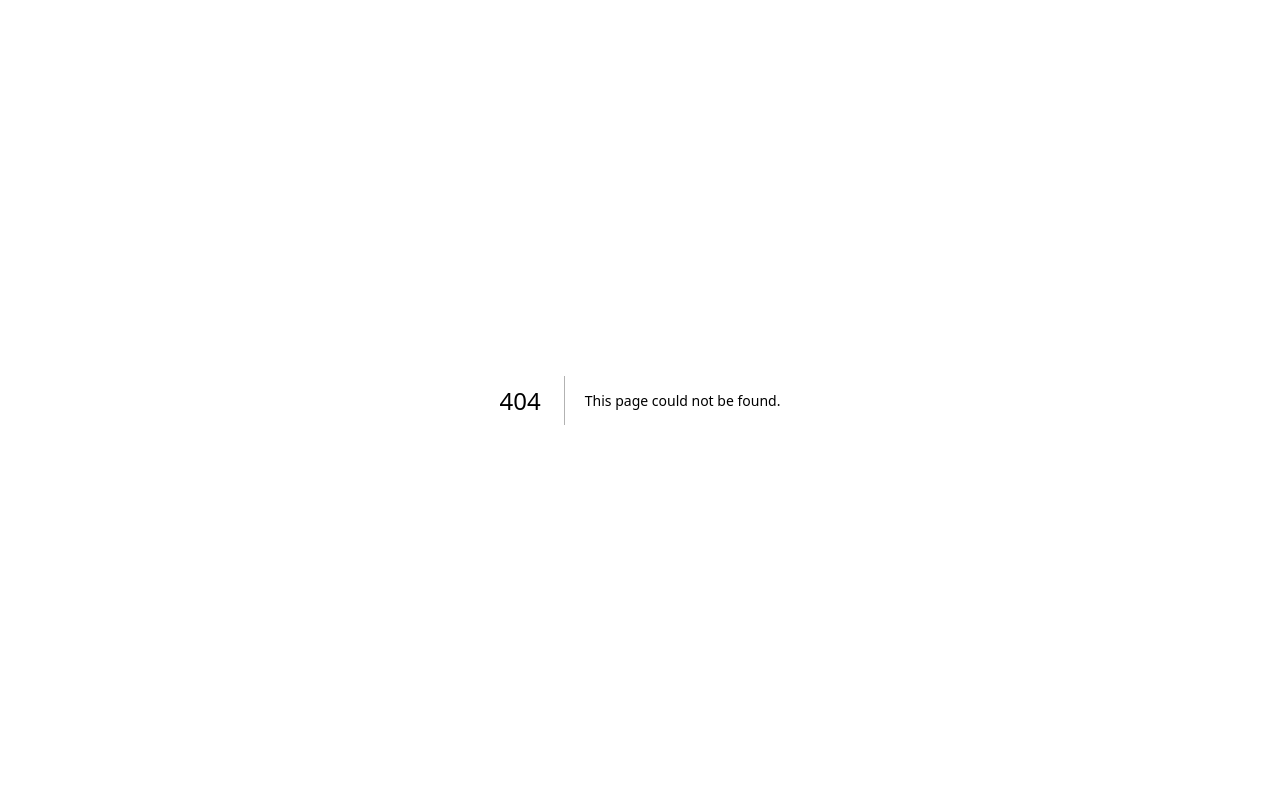
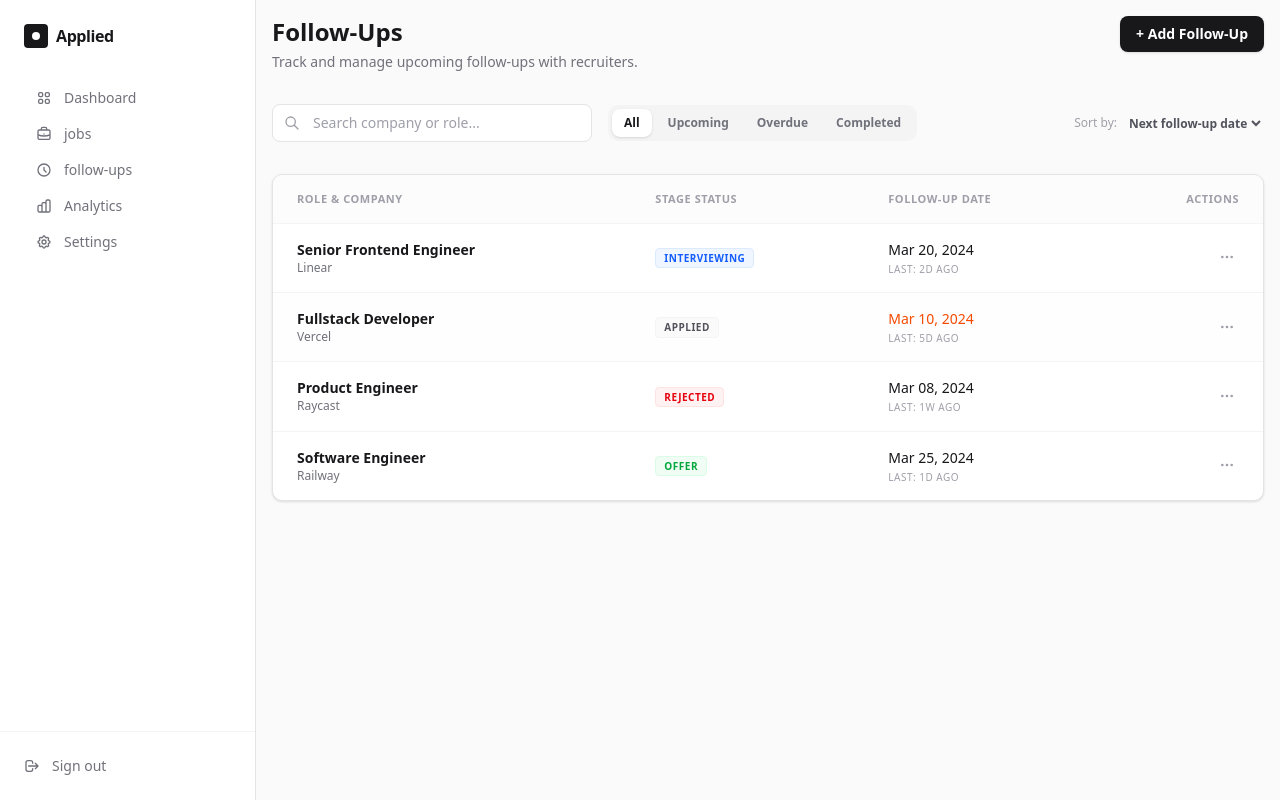
Before and after one commit to vedantshrivastav/Job-Tracking, a Next.js app in the folder frontend/: page /dashboard/follow-ups in a window 1280 px wide. Before the commit this address had no page. Built offline with nearby package versions, Linux system fonts and the light colour scheme.

Commit message:
Added followups page

```diff
--- /dev/null
+++ b/frontend/app/dashboard/follow-ups/page.tsx
@@ -0,0 +1,255 @@
+"use client";
+import React, { useState, useMemo } from "react";
+
+interface FollowUpItem {
+  role: string;
+  company: string;
+  currentStatus: string;
+  followUpDate: string;
+  lastContacted: string;
+  notes: string;
+  status: "Upcoming" | "Overdue" | "Completed";
+}
+
+const INITIAL_FOLLOW_UPS: FollowUpItem[] = [
+  {
+    role: "Senior Frontend Engineer",
+    company: "Linear",
+    currentStatus: "Interviewing",
+    followUpDate: "Mar 20, 2024",
+    lastContacted: "2d ago",
+    notes: "Waiting for feedback from tech lead.",
+    status: "Upcoming",
+  },
+  {
+    role: "Fullstack Developer",
+    company: "Vercel",
+    currentStatus: "Applied",
+    followUpDate: "Mar 10, 2024",
+    lastContacted: "5d ago",
+    notes: "Reach out if no response by EOW.",
+    status: "Overdue",
+  },
+  {
+    role: "Product Engineer",
+    company: "Raycast",
+    currentStatus: "Rejected",
+    followUpDate: "Mar 08, 2024",
+    lastContacted: "1w ago",
+    notes: "Ask for feedback on interview performance.",
+    status: "Completed",
+  },
+  {
+    role: "Software Engineer",
+    company: "Railway",
+    currentStatus: "Offer",
+    followUpDate: "Mar 25, 2024",
+    lastContacted: "1d ago",
+    notes: "Discuss equity breakdown with HM.",
+    status: "Upcoming",
+  },
+];
+
+const FollowUpsView: React.FC = () => {
+  const [searchQuery, setSearchQuery] = useState("");
+  const [statusFilter, setStatusFilter] = useState("All");
+
+  const filteredFollowUps = useMemo(() => {
+    return INITIAL_FOLLOW_UPS.filter((item) => {
+      const matchesSearch =
+        item.role.toLowerCase().includes(searchQuery.toLowerCase()) ||
+        item.company.toLowerCase().includes(searchQuery.toLowerCase());
+      const matchesStatus =
+        statusFilter === "All" || item.status === statusFilter;
+      return matchesSearch && matchesStatus;
+    });
+  }, [searchQuery, statusFilter]);
+
+  return (
+    <div className="space-y-8 pb-12">
+      {/* Header */}
+      <div className="flex flex-col sm:flex-row sm:items-center justify-between gap-4">
+        <div>
+          <h1 className="text-2xl font-bold text-zinc-900">Follow-Ups</h1>
+          <p className="text-zinc-500 text-sm mt-1">
+            Track and manage upcoming follow-ups with recruiters.
+          </p>
+        </div>
+        <button className="bg-zinc-900 text-white text-sm font-semibold px-4 py-2 rounded-md hover:bg-zinc-800 transition-colors shadow-sm self-start">
+          + Add Follow-Up
+        </button>
+      </div>
+
+      {/* Filters Row */}
+      <div className="flex flex-col md:flex-row gap-4 items-start md:items-center">
+        <div className="relative w-full md:w-80">
+          <div className="absolute inset-y-0 left-3 flex items-center pointer-events-none text-zinc-400">
+            <SearchIcon />
+          </div>
+          <input
+            type="text"
+            placeholder="Search company or role..."
+            className="w-full pl-10 pr-4 py-2 bg-white border border-zinc-200 rounded-md text-sm placeholder:text-zinc-400 focus:outline-none focus:ring-1 focus:ring-zinc-400 transition-all"
+            value={searchQuery}
+            onChange={(e) => setSearchQuery(e.target.value)}
+          />
+        </div>
+        <div className="flex items-center gap-1 bg-zinc-100 p-1 rounded-lg">
+          {["All", "Upcoming", "Overdue", "Completed"].map((status) => (
+            <button
+              key={status}
+              onClick={() => setStatusFilter(status)}
+              className={`px-3 py-1.5 text-xs font-semibold rounded-md transition-all ${
+                statusFilter === status
+                  ? "bg-white text-zinc-900 shadow-sm"
+                  : "text-zinc-500 hover:text-zinc-700"
+              }`}
+            >
+              {status}
+            </button>
+          ))}
+        </div>
+        <div className="ml-auto flex items-center gap-2">
+          <span className="text-xs text-zinc-400 font-medium">Sort by:</span>
+          <select className="bg-transparent border-none text-xs font-semibold text-zinc-600 focus:ring-0 cursor-pointer hover:text-zinc-900">
+            <option>Next follow-up date</option>
+            <option>Company</option>
+            <option>Status</option>
+          </select>
+        </div>
+      </div>
+
+      {/* Follow-Ups Table */}
+      {filteredFollowUps.length > 0 ? (
+        <div className="bg-white border border-zinc-200 rounded-lg overflow-hidden shadow-sm">
+          <table className="w-full text-left text-sm">
+            <thead>
+              <tr className="border-b border-zinc-100 bg-zinc-50/50">
+                <th className="px-6 py-4 text-[11px] font-bold text-zinc-400 uppercase tracking-wider mono">
+                  Role & Company
+                </th>
+                <th className="px-6 py-4 text-[11px] font-bold text-zinc-400 uppercase tracking-wider mono">
+                  Stage Status
+                </th>
+                <th className="px-6 py-4 text-[11px] font-bold text-zinc-400 uppercase tracking-wider mono">
+                  Follow-Up Date
+                </th>
+                <th className="px-6 py-4 text-[11px] font-bold text-zinc-400 uppercase tracking-wider mono text-right">
+                  Actions
+                </th>
+              </tr>
+            </thead>
+            <tbody className="divide-y divide-zinc-100">
+              {filteredFollowUps.map((item, i) => (
+                <tr
+                  key={i}
+                  className={`hover:bg-zinc-50/50 transition-colors group cursor-pointer ${
+                    item.status === "Overdue" ? "bg-zinc-50/20" : ""
+                  }`}
+                >
+                  <td className="px-6 py-4">
+                    <p className="font-semibold text-zinc-900">{item.role}</p>
+                    <p className="text-xs text-zinc-500">{item.company}</p>
+                  </td>
+                  <td className="px-6 py-4">
+                    <StatusBadge status={item.currentStatus} />
+                  </td>
+                  <td className="px-6 py-4">
+                    <div className="flex flex-col gap-0.5">
+                      <span
+                        className={`text-sm font-medium ${
+                          item.status === "Overdue"
+                            ? "text-orange-600"
+                            : "text-zinc-900"
+                        }`}
+                      >
+                        {item.followUpDate}
+                      </span>
+                      <span className="text-[10px] text-zinc-400 mono uppercase tracking-wider">
+                        LAST: {item.lastContacted}
+                      </span>
+                    </div>
+                  </td>
+                  <td className="px-6 py-4 text-right">
+                    <button className="p-1 text-zinc-400 hover:text-zinc-900 transition-colors">
+                      <MoreIcon />
+                    </button>
+                  </td>
+                </tr>
+              ))}
+            </tbody>
+          </table>
+        </div>
+      ) : (
+        <div className="py-32 flex flex-col items-center justify-center text-center space-y-4 bg-white border border-dashed border-zinc-200 rounded-lg">
+          <div>
+            <h4 className="text-sm font-semibold text-zinc-900">
+              No follow-ups scheduled
+            </h4>
+            <p className="text-xs text-zinc-500 mt-1">
+              Add follow-ups to stay on top of your applications.
+            </p>
+          </div>
+          <button className="bg-zinc-900 text-white text-xs font-semibold px-4 py-2 rounded-md hover:bg-zinc-800 transition-colors shadow-sm">
+            Add Follow-Up
+          </button>
+        </div>
+      )}
+    </div>
+  );
+};
+
+/* Internal Sub-components */
+
+const StatusBadge = ({ status }: { status: string }) => {
+  const styles: Record<string, string> = {
+    Interviewing: "bg-blue-50 text-blue-600 border-blue-100",
+    Applied: "bg-zinc-50 text-zinc-600 border-zinc-100",
+    Rejected: "bg-red-50 text-red-600 border-red-100",
+    Offer: "bg-green-50 text-green-600 border-green-100",
+  };
+
+  return (
+    <span
+      className={`inline-flex items-center px-2 py-0.5 rounded text-[10px] font-bold border uppercase tracking-wider ${
+        styles[status] || styles["Applied"]
+      }`}
+    >
+      {status}
+    </span>
+  );
+};
+
+const SearchIcon = () => (
+  <svg
+    className="w-4 h-4"
+    fill="none"
+    stroke="currentColor"
+    viewBox="0 0 24 24"
+  >
+    <path
+      strokeLinecap="round"
+      strokeLinejoin="round"
+      strokeWidth="2"
+      d="M21 21l-6-6m2-5a7 7 0 11-14 0 7 7 0 0114 0z"
+    ></path>
+  </svg>
+);
+
+const MoreIcon = () => (
+  <svg
+    className="w-4 h-4"
+    fill="none"
+    stroke="currentColor"
+    viewBox="0 0 24 24"
+  >
+    <path
+      strokeLinecap="round"
+      strokeLinejoin="round"
+      strokeWidth="2"
+      d="M5 12h.01M12 12h.01M19 12h.01M6 12a1 1 0 11-2 0 1 1 0 012 0zm7 0a1 1 0 11-2 0 1 1 0 012 0zm7 0a1 1 0 11-2 0 1 1 0 012 0z"
+    ></path>
+  </svg>
+);
+
+export default FollowUpsView;
--- a/frontend/app/dashboard/layout.tsx
+++ b/frontend/app/dashboard/layout.tsx
@@ -52,7 +52,7 @@ export default function DashboardLayout({ children }: { children: ReactNode }) {
           <nav className="space-y-1">
             <NavItem icon={<DashboardIcon />} label="Dashboard" />
             <NavItem icon={<JobsIcon />} label="jobs" />
-            <NavItem icon={<FollowUpIcon />} label="Follow-ups" />
+            <NavItem icon={<FollowUpIcon />} label="follow-ups" />
             <NavItem icon={<AnalyticsIcon />} label="Analytics" />
             <NavItem icon={<SettingsIcon />} label="Settings" />
           </nav>
```
